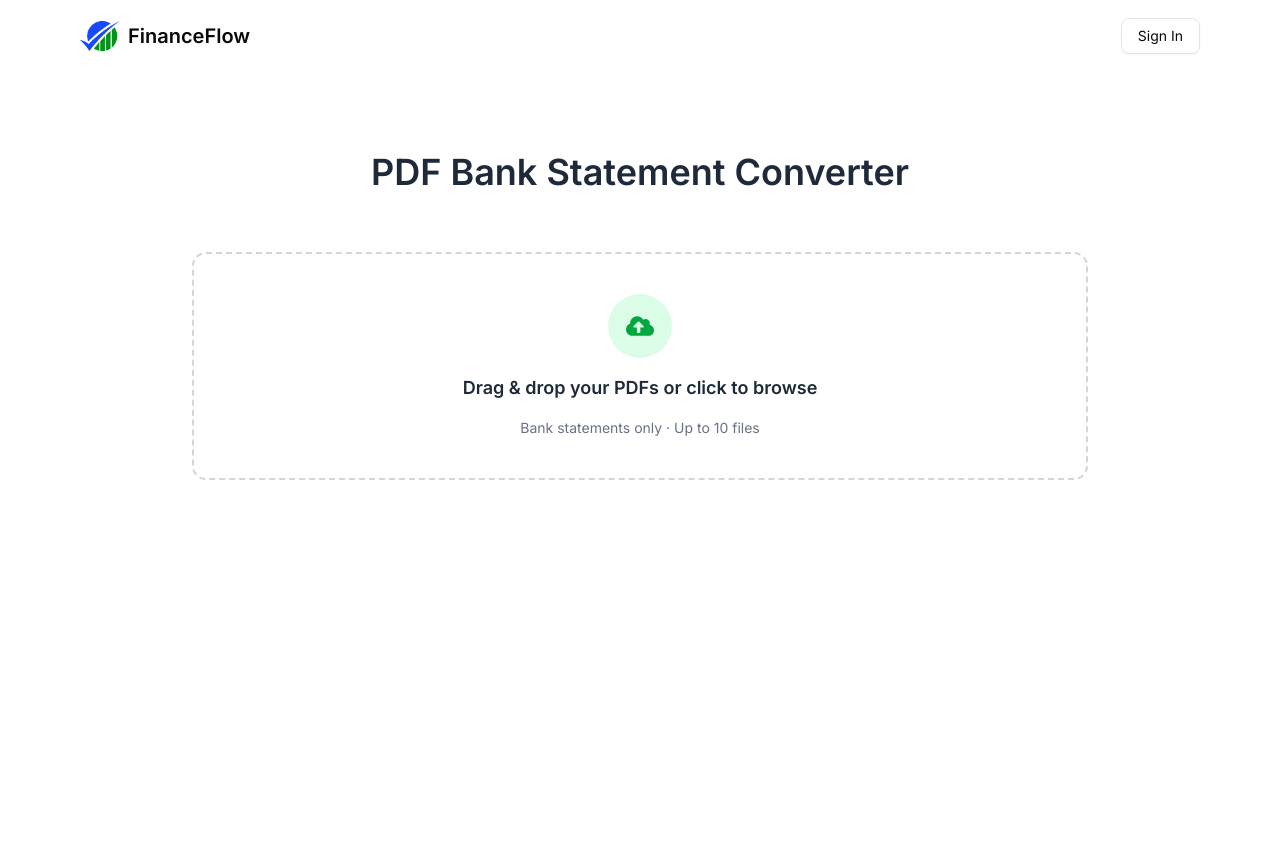
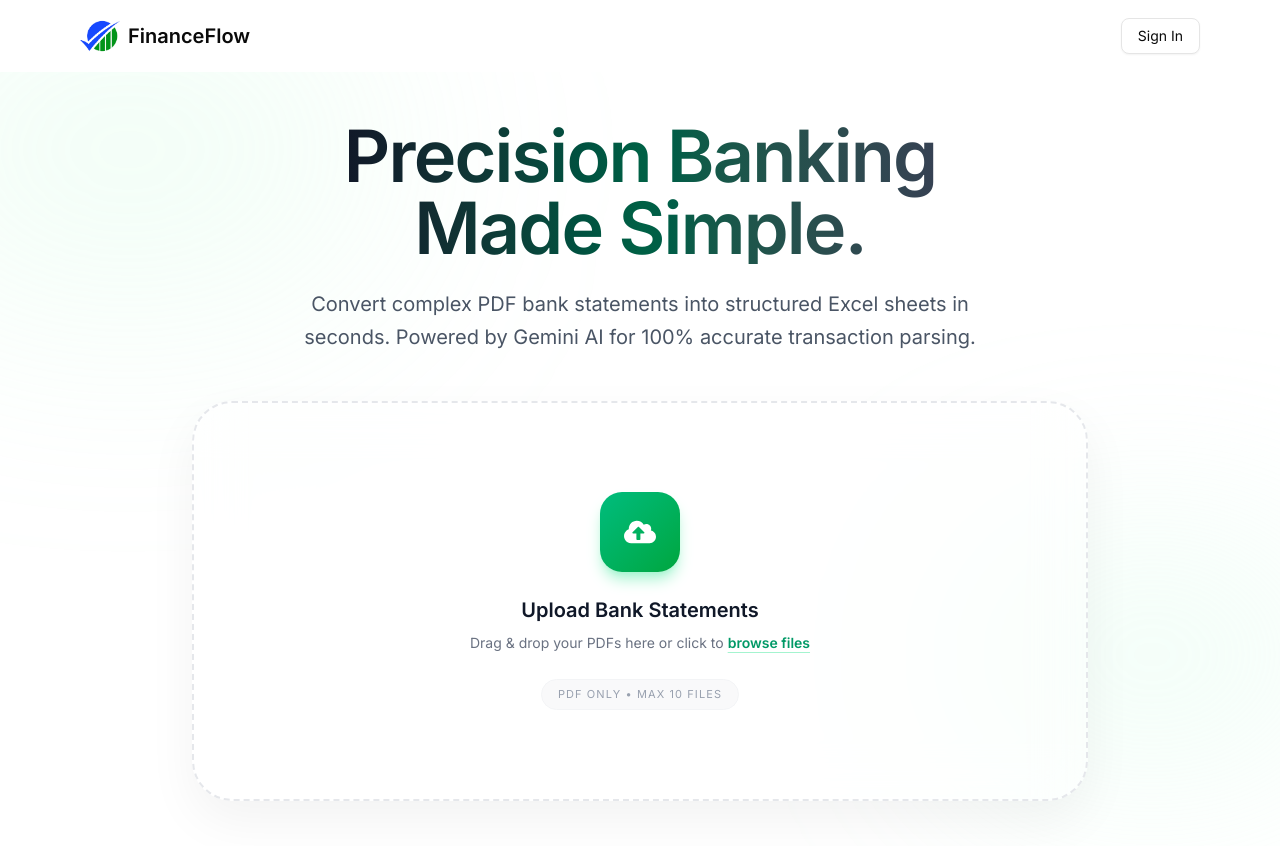
Before and after one commit to kavithra1000/FinanceFlow, a Next.js app: page /doc in a window 1280 px wide. Shown: the top 846 px of the page. Before the commit the page ends 800 px from the top, so only its background shows below. Built offline with nearby package versions, Linux system fonts and the light colour scheme; no server answers.

Commit message:
feat: implement PDF upload interface with drag-and-drop support and file management components

```diff
--- a/src/components/doc/FileItem.tsx
+++ b/src/components/doc/FileItem.tsx
@@ -10,19 +10,27 @@ interface FileItemProps {
 }
 
 const FileItem: React.FC<FileItemProps> = ({ file, onRemove }) => (
-  <div className="w-full flex items-center justify-between gap-3 py-2 px-4 rounded-full bg-green-50 shadow-md">
-    <div className="flex items-center gap-2 min-w-0 flex-1">
-      <FaFilePdf className="text-red-500 shrink-0" />
-      <span className="truncate font-medium">
-        {file.name}
-      </span>
+  <div className="group w-full flex items-center justify-between gap-4 p-2 rounded-2xl bg-white/70 backdrop-blur-sm border border-gray-100 shadow-sm hover:shadow-md hover:border-emerald-200 hover:bg-white transition-all duration-300 animate-in slide-in-from-right-4">
+    <div className="flex items-center gap-4 min-w-0 flex-1">
+      <div className="flex items-center justify-center w-10 h-10 rounded-xl bg-red-50 text-red-500 group-hover:scale-110 transition-transform duration-300">
+        <FaFilePdf size={20} />
+      </div>
+      <div className="flex flex-col min-w-0">
+        <span className="truncate font-bold text-gray-900 group-hover:text-emerald-700 transition-colors">
+          {file.name}
+        </span>
+        <span className="text-[10px] text-gray-400 font-medium uppercase tracking-wider">
+          {(file.size / 1024).toFixed(1)} KB
+        </span>
+      </div>
     </div>
 
     <button
       onClick={onRemove}
-      className="shrink-0 bg-red-500/10 text-red-500 hover:text-red-700 p-1 rounded-full cursor-pointer"
+      className="shrink-0 w-8 h-8 flex items-center justify-center bg-gray-50 text-gray-400 hover:bg-red-50 hover:text-red-500 rounded-lg transition-all cursor-pointer opacity-0 group-hover:opacity-100"
+      title="Remove from queue"
     >
-      <IoCloseSharp size={15} />
+      <IoCloseSharp size={18} />
     </button>
   </div>
 )
--- a/src/components/doc/FileListCard.tsx
+++ b/src/components/doc/FileListCard.tsx
@@ -13,9 +13,23 @@ const FileListCard = () => {
 
   return (
 
-    <div className=" flex flex-col gap-3 md:p-4 bg-white rounded-xl w-full lg:max-w-xl xl:max-w-2xl h-full">
-      <h2 className="font-semibold text-gray-700">Selected Files ({selectedFiles.length})</h2>
-      <div className="grid lg:grid-cols-1 grid-cols-1 sm:grid-cols-2 gap-2 ">
+    <div className="flex flex-col h-full animate-in fade-in duration-700">
+      <div className="flex items-center justify-between mb-6">
+        <div className="flex items-center gap-3">
+          <div className="w-2 h-8 bg-emerald-500 rounded-full" />
+          <div>
+            <h2 className="text-xl font-bold text-gray-900 tracking-tight">Processing Queue</h2>
+            <p className="text-xs text-gray-400 font-medium uppercase tracking-widest leading-none mt-1">
+              Ready for extraction
+            </p>
+          </div>
+        </div>
+        <div className="bg-emerald-50 text-emerald-700 font-bold px-4 py-1.5 rounded-xl text-sm border border-emerald-100 shadow-sm">
+          {selectedFiles.length} {selectedFiles.length === 1 ? 'Statement' : 'Statements'}
+        </div>
+      </div>
+
+      <div className="grid grid-cols-1 gap-2 overflow-y-auto pr-2 max-h-[480px] xl:max-h-[65vh] scrollbar-thin scrollbar-thumb-gray-200">
         {selectedFiles.map((file, i) => (
           <FileItem key={i} file={file} onRemove={() => removeFile(file)} />
         ))}
--- a/src/components/doc/FileUpload.tsx
+++ b/src/components/doc/FileUpload.tsx
@@ -61,44 +61,72 @@ const FileUpload = () => {
 
   // -------------------- Render --------------------
   return (
-    <div className="flex flex-col items-center p-5 lg:pt-10 px-6 gap-10">
+    <div className="relative flex flex-col items-center min-h-[calc(100vh-80px)] p-6 lg:p-12 overflow-hidden">
+
+      {/* Background Glow Decorations */}
+      <div className="absolute top-[-10%] left-[-10%] w-[40%] h-[40%] bg-green-200/20 blur-[120px] rounded-full -z-10" />
+      <div className="absolute bottom-[10%] right-[-5%] w-[30%] h-[30%] bg-emerald-100/30 blur-[100px] rounded-full -z-10" />
+
+      {/* Hero Section */}
       {selectedFiles.length === 0 && (
-        <h1 className="text-4xl font-bold text-center text-gray-800 mt-10">
-          PDF Bank Statement Converter
+        <div className="text-center max-w-3xl mb-12 flex flex-col items-center animate-in fade-in slide-in-from-bottom-4 duration-1000">
+          <h1 className="text-5xl lg:text-7xl font-extrabold tracking-tight text-gray-900 mb-6 bg-clip-text text-transparent bg-gradient-to-r from-gray-900 via-emerald-800 to-gray-700">
+            Precision Banking <br /> Made Simple.
           </h1>
+          <p className="text-lg lg:text-xl text-gray-600 max-w-2xl leading-relaxed">
+            Convert complex PDF bank statements into structured Excel sheets in seconds.
+            Powered by Gemini AI for 100% accurate transaction parsing.
+          </p>
+        </div>
       )}
 
-      {error && <ErrorMessage message={error} />}
+      {error && (
+        <div className="w-full max-w-2xl animate-in zoom-in-95 duration-300">
+          <ErrorMessage message={error} />
+        </div>
+      )}
 
       <div
-        className={`flex flex-col w-full justify-center ${
-          selectedFiles.length > 0 ? 'lg:flex-row-reverse lg:h-[75vh] gap-4 xl:gap-8' : ''
+        className={`flex flex-col w-full max-w-7xl justify-center items-start transition-all duration-700 gap-12 ${
+          selectedFiles.length > 0 ? 'lg:flex-row-reverse' : ''
         }`}
       >
-        {/* Upload Card + Convert Button */}
-        <div className="md:p-5">
+        {/* Upload Card Area */}
+        <div className={`w-full transition-all duration-500 ${selectedFiles.length > 0 ? 'lg:w-[400px] sticky top-8' : 'max-w-4xl mx-auto'}`}>
+          <div className="relative group">
             <UploadCard />
 
             {selectedFiles.length > 0 && (
+              <div className="mt-8 space-y-4 animate-in fade-in slide-in-from-top-2 duration-500">
                 <button
                   type="button"
                   onClick={handleConvert}
                   disabled={loading}
-              className={`mt-6 px-8 py-3 rounded-xl bg-green-600 text-white font-semibold
-                flex items-center justify-center gap-2 w-full shadow-md
-                hover:bg-green-700 active:scale-[0.98] transition-all
-                ${loading ? 'opacity-60 cursor-not-allowed' : ''}`}
+                  className={`group relative overflow-hidden px-8 py-4 rounded-2xl bg-gray-900 text-white font-bold
+                    flex items-center justify-center gap-3 w-full shadow-2xl shadow-gray-200
+                    hover:scale-[1.02] active:scale-[0.98] transition-all
+                    ${loading ? 'opacity-70 cursor-not-allowed' : 'cursor-pointer'}`}
                 >
-              <RiFileExcel2Fill className="size-6" />
-              {loading ? 'Converting…' : 'Convert to Excel'}
+                  <div className="absolute inset-0 bg-gradient-to-r from-emerald-600 to-green-500 opacity-0 group-hover:opacity-100 transition-opacity duration-300" />
+                  <RiFileExcel2Fill className="size-6 relative z-10" />
+                  <span className="relative z-10">
+                    {loading ? 'Processing Data…' : 'Finalize & Convert'}
+                  </span>
                 </button>
+                <p className="text-center text-xs text-gray-500">
+                  Multiple statements will be consolidated into a single Excel file.
+                </p>
+              </div>
             )}
           </div>
+        </div>
 
-        {selectedFiles.length > 0 && <div className="border border-gray-300" />}
-
-        {/* Selected Files List */}
-        {selectedFiles.length > 0 && <FileListCard />}
+        {/* Selected Files Hub */}
+        {selectedFiles.length > 0 && (
+          <div className="flex-1 w-full animate-in fade-in slide-in-from-left-8 duration-700">
+            <FileListCard />
+          </div>
+        )}
       </div>
 
       {/* Hidden File Input */}
--- a/src/components/doc/UploadCard.tsx
+++ b/src/components/doc/UploadCard.tsx
@@ -37,11 +37,15 @@ const UploadCard: React.FC = () => {
       aria-disabled={isDisabled}
       tabIndex={isDisabled ? -1 : 0}
       className={`
-        flex flex-col items-center justify-center gap-4
-        p-6 rounded-xl border-2 border-dashed max-w-4xl mx-auto
-        ${selectedFiles.length < 1 ? 'py-10' : ''}
-        ${isDragging ? 'bg-green-50' : 'border-gray-300'}
-        transition-all duration-300
+        relative flex flex-col items-center justify-center gap-6
+        p-12 rounded-[2.5rem] border-2 border-dashed
+        bg-white/40 backdrop-blur-xl
+        shadow-[0_20px_50px_rgba(0,0,0,0.05)]
+        ${selectedFiles.length < 1 ? 'min-h-[400px]' : 'min-h-[250px]'}
+        ${isDragging
+          ? 'border-emerald-500 bg-emerald-50/50 scale-[1.01] shadow-emerald-100'
+          : 'border-gray-200 hover:border-gray-300 hover:bg-white/60'}
+        transition-all duration-500 ease-out
         ${isDisabled
           ? 'opacity-50 cursor-not-allowed pointer-events-none'
           : 'cursor-pointer'}
@@ -54,15 +58,28 @@ const UploadCard: React.FC = () => {
         document.getElementById('fileInput')?.click()
       }}
     >
-      <div className="flex items-center justify-center w-16 h-16 rounded-full bg-green-100 text-green-600">
-        <FaCloudUploadAlt size={28} />
+      <div className={`
+        flex items-center justify-center w-20 h-20 rounded-3xl
+        bg-gradient-to-br from-emerald-500 to-green-600
+        text-white shadow-lg shadow-emerald-200
+        transition-transform duration-500
+        ${isDragging ? 'scale-110' : 'group-hover:scale-105'}
+      `}>
+        <FaCloudUploadAlt size={32} />
       </div>
-      <p className="text-lg font-semibold text-gray-800 text-center">
-        Drag & drop your PDFs or click to browse
-      </p>
-      <p className="text-sm text-gray-500 text-center">
-        Bank statements only · Up to {MAX_FILES} files
-      </p>
+
+      <div className="space-y-2 text-center pointer-events-none">
+        <p className="text-xl font-bold text-gray-900">
+          {isDragging ? 'Drop to Upload' : 'Upload Bank Statements'}
+        </p>
+        <p className="text-sm text-gray-500 leading-relaxed">
+          Drag & drop your PDFs here or click to <span className="text-emerald-600 font-semibold underline decoration-emerald-200 underline-offset-4">browse files</span>
+        </p>
+      </div>
+
+      <div className="flex items-center gap-2 px-4 py-1.5 rounded-full bg-gray-100/50 border border-gray-100 text-[11px] font-medium text-gray-400 uppercase tracking-widest pointer-events-none">
+        PDF Only • Max {MAX_FILES} Files
+      </div>
     </div>
   )
 }
```
Lines whose indentation alone changed are shown as unchanged.
